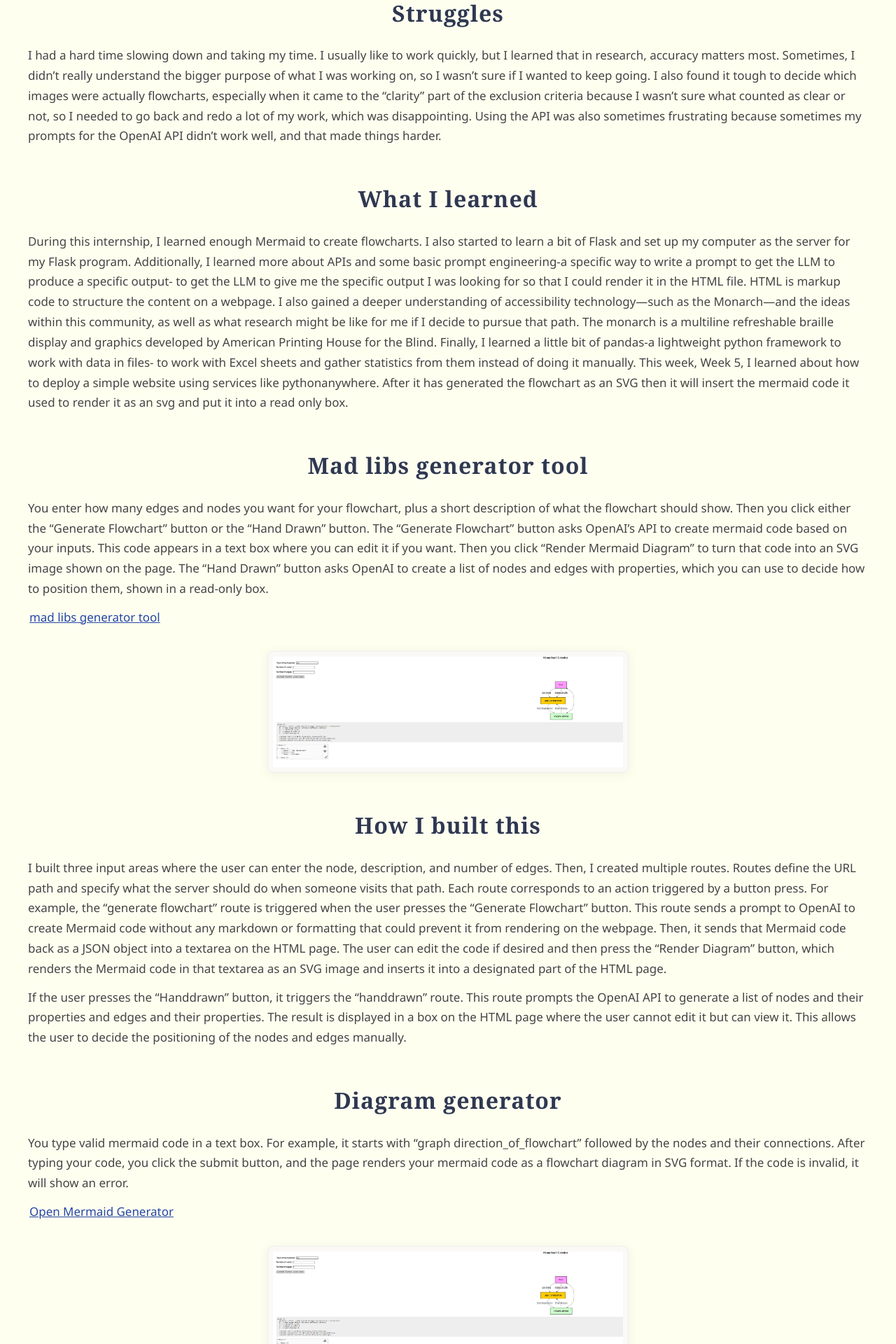
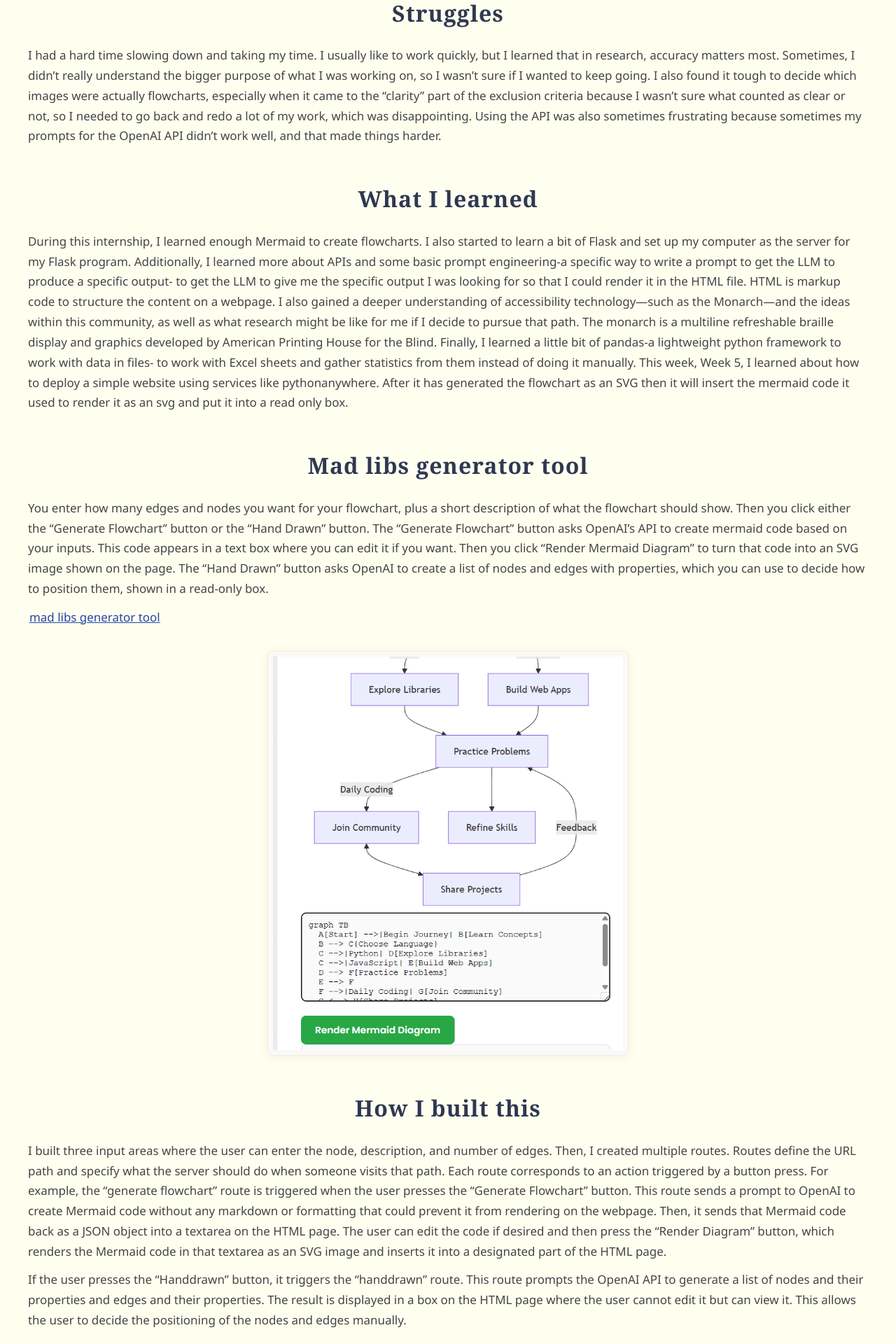
Before and after one commit to haleysus018/Susanna-Haley-CREATE-internship-blog, a Jekyll site: the page built from index.md, in a window 1280 px wide. Shown: the part 4480-6400 px from the top of the page at 70% size. Built offline with Jekyll 4.4.1, drawn with Linux system fonts in a browser that asks for light colours.

Commit message:
Update index.md

```diff
--- a/index.md
+++ b/index.md
@@ -55,7 +55,7 @@ You enter how many edges and nodes you want for your flowchart, plus a short des
 
 [mad libs generator tool](https://haleysus018.pythonanywhere.com/)
 <p style="text-align: center;">
-<img src="https://raw.githubusercontent.com/haleysus018/Susanna-Haley-CREATE-internship-blog/master/images/mermaidgenerator.png" alt="shows her example website of the mermaid generator she created. there are 3 input boxes where you put in the topic of the flowchart generated, amount of nodes and edges. There are two buttons generate flowchart and handdrawn flowchart. There is a textarea box, where the output will go if you push handdrawn flowchart." width="500" height="400 text-align:center">
+<img src="https://raw.githubusercontent.com/haleysus018/Susanna-Haley-CREATE-internship-blog/master/images/Screenshot 2025-08-05 153102.png" alt="shows her example website of the mermaid generator she created. there are 3 input boxes where you put in the topic of the flowchart generated, amount of nodes and edges. There are two buttons generate flowchart and handdrawn flowchart. There is a textarea box, where the output will go if you push handdrawn flowchart." width="500" height="400 text-align:center">
 </p>
 ## How I built this
 I built three input areas where the user can enter the node, description, and number of edges. Then, I created multiple routes. Routes define the URL path and specify what the server should do when someone visits that path. Each route corresponds to an action triggered by a button press. For example, the "generate flowchart" route is triggered when the user presses the "Generate Flowchart" button. This route sends a prompt to OpenAI to create Mermaid code without any markdown or formatting that could prevent it from rendering on the webpage. Then, it sends that Mermaid code back as a JSON object into a textarea on the HTML page. The user can edit the code if desired and then press the "Render Diagram" button, which renders the Mermaid code in that textarea as an SVG image and inserts it into a designated part of the HTML page.
```
